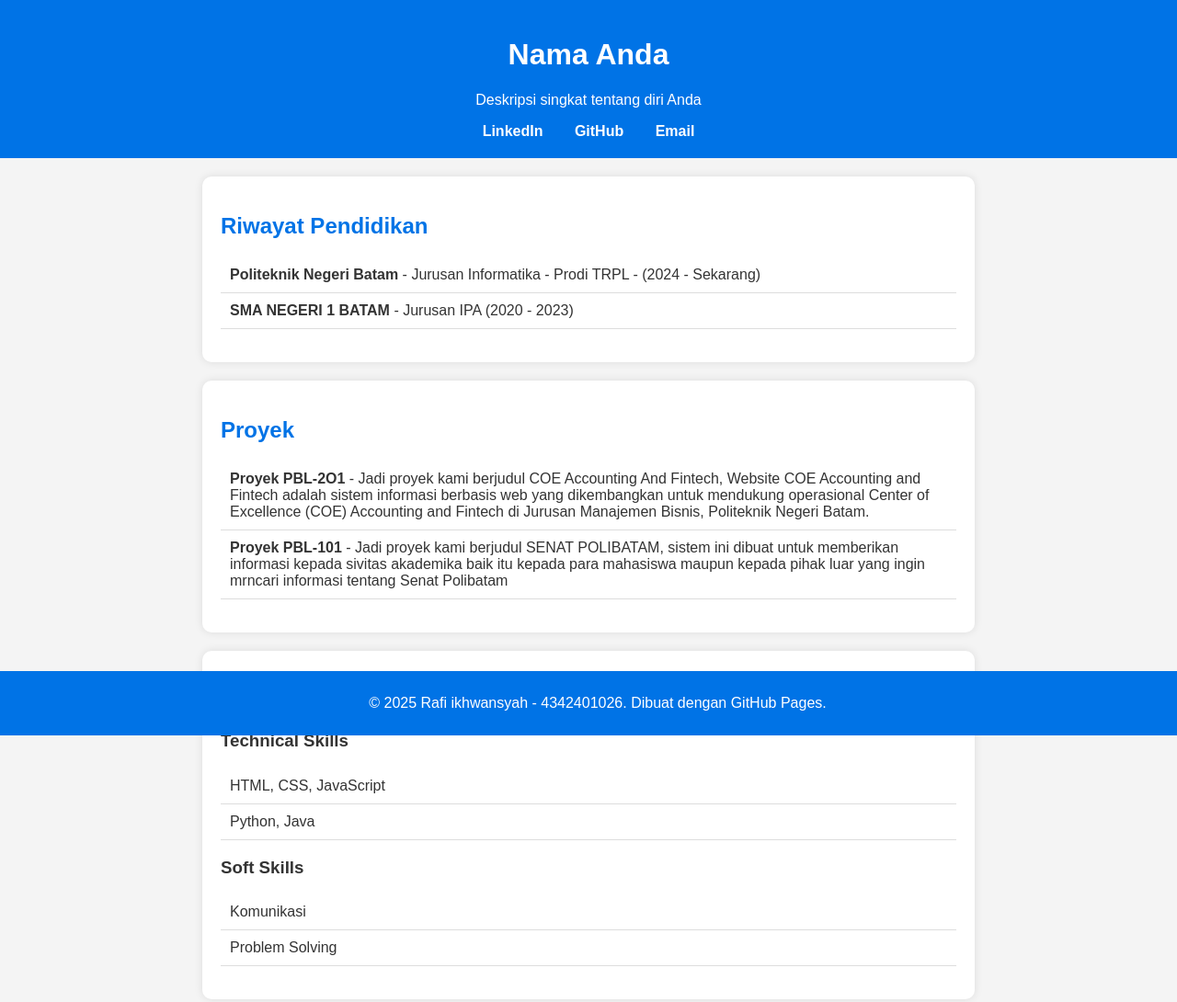
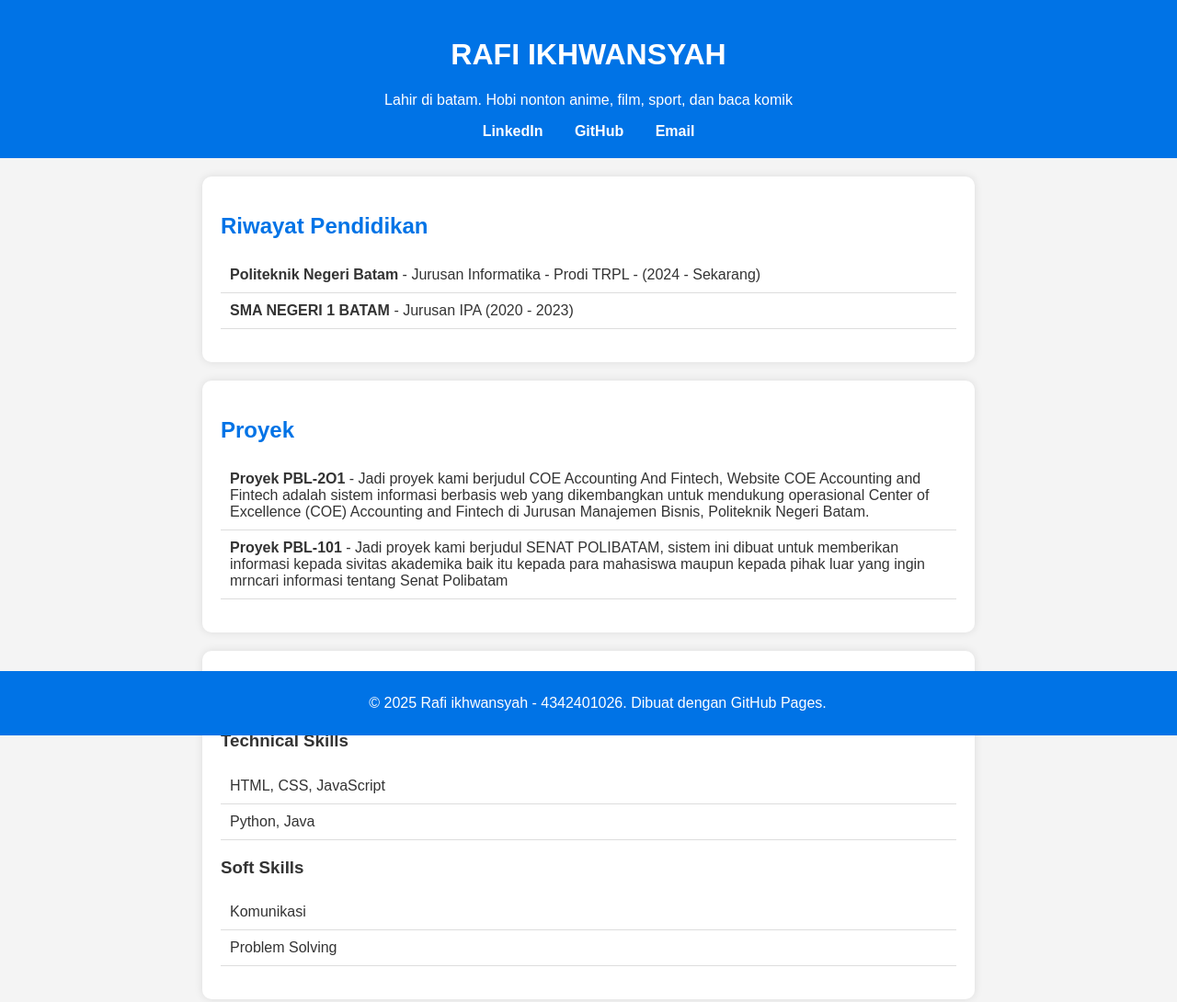
Before and after one commit to Nekhtere/personal-branding, a plain HTML site: page index.html in a window 1280 px wide. Shown: the whole page at 92% size. Drawn offline with Linux system fonts and the light colour scheme.

Commit message:
Update index.html

```diff
--- a/index.html
+++ b/index.html
@@ -9,8 +9,8 @@
 </head>
 <body>
     <header>
-        <h1>Nama Anda</h1>
-        <p>Deskripsi singkat tentang diri Anda</p>
+        <h1>RAFI IKHWANSYAH</h1>
+        <p>Lahir di batam. Hobi nonton anime, film, sport, dan baca komik</p>
         <nav>
             <a href="https://www.linkedin.com/in/rafi-ikhwansyah-995938357">LinkedIn</a>
             <a href="https://github.com/Nekhtere">GitHub</a>
```
